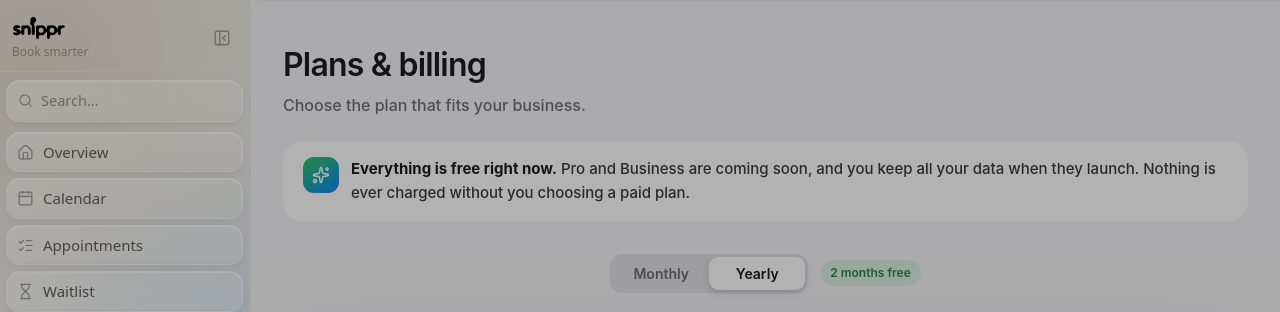
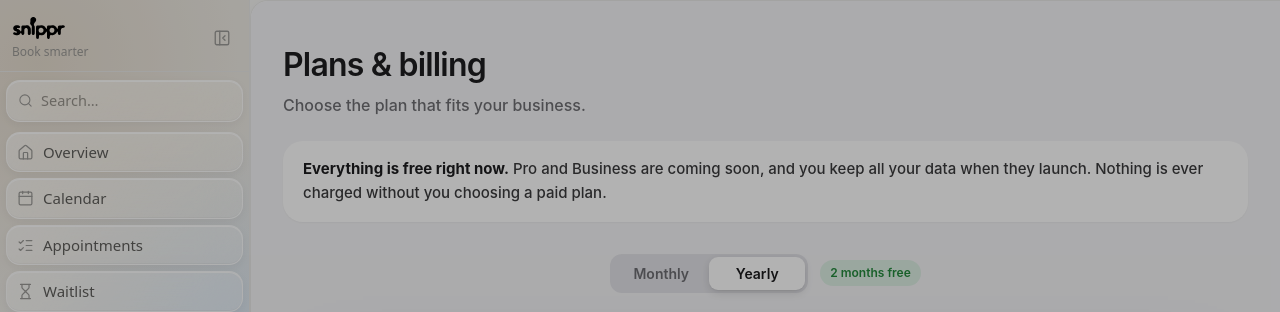
Before and after one commit to Yousefsewi/snippr, a Next.js app: page /dashboard/plans in a window 1280 px wide. Shown: the top 312 px of the page. Built offline with nearby package versions, Linux system fonts and the light colour scheme; no server answers.

Commit message:
Plans page: remove the sparkles icon next to the "free right now" note
Co-Authored-By: Claude Opus 5.5 <noreply@anthropic.com>

```diff
--- a/app/dashboard/plans/page.tsx
+++ b/app/dashboard/plans/page.tsx
@@ -2,7 +2,6 @@
 
 // Dashboard → Plans & billing. Same plan cards as the public pricing page
 // (components/pricing-plans.tsx), with Free marked as the barber's current plan.
-import { Sparkles } from 'lucide-react'
 import PricingPlans from '@/components/pricing-plans'
 import { useCurrency } from '@/lib/currency'
 import { useLang } from '@/lib/i18n'
@@ -30,10 +29,7 @@ export default function PlansPage() {
         <h1 className="text-[32px] font-semibold tracking-[-0.025em]">{t.title}</h1>
         <p className="mt-1 text-[16px] text-[#6e6e73]">{t.sub}</p>
 
-        <div className="mt-6 mb-8 flex items-start gap-3 rounded-[20px] bg-white px-5 py-4 shadow-[0_1px_2px_rgba(0,0,0,0.04)]">
-          <span className="flex h-9 w-9 flex-shrink-0 items-center justify-center rounded-[11px] text-white" style={{ background: 'linear-gradient(145deg,#34c759,#0a84ff)' }}>
-            <Sparkles size={18} />
-          </span>
+        <div className="mt-6 mb-8 rounded-[20px] bg-white px-5 py-4 shadow-[0_1px_2px_rgba(0,0,0,0.04)]">
           <p className="text-[15px] leading-relaxed text-[#3a3a3c]"><strong className="text-[#1d1d1f]">{t.noteStrong}</strong> {t.note}</p>
         </div>
 
```
